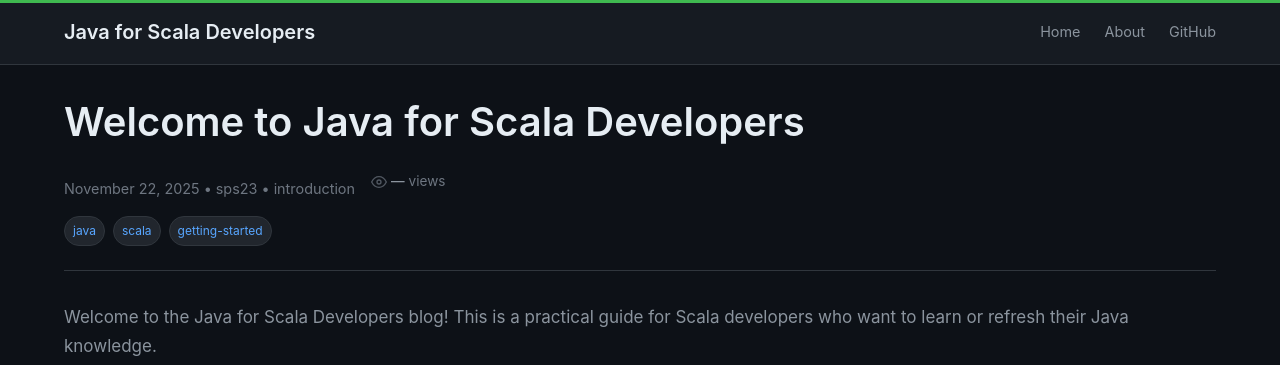
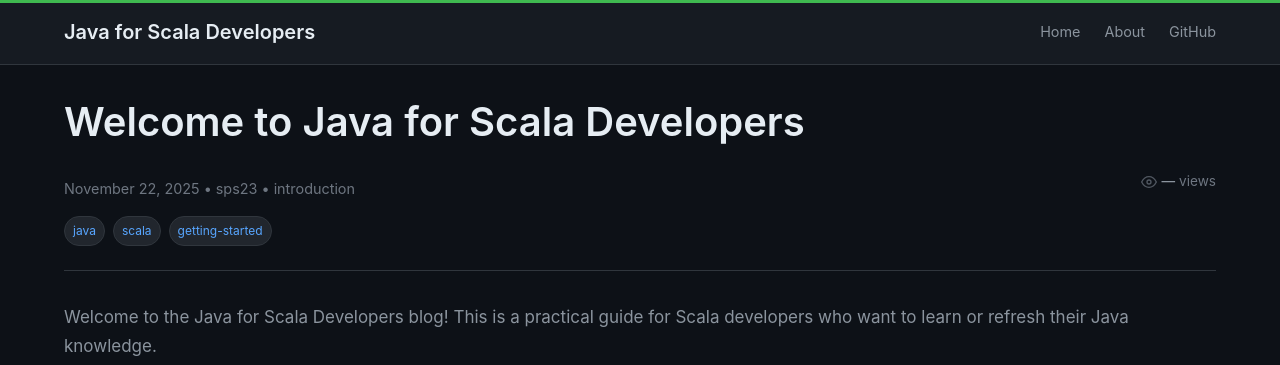
Before and after one commit to sps23/java-for-scala-devs, a Jekyll site: the page built from blog/_posts/2025-11-22-welcome-to-java-for-scala-devs.md, in a window 1280 px wide. Shown: the top 365 px of the page. Built offline with Jekyll 4.4.1, drawn with Linux system fonts in a browser that asks for light colours.

Commit message:
Fix view counter alignment - right-justify and improve mobile layout
Co-authored-by: sps23 <58396310+sps23@users.noreply.github.com>

```diff
--- a/blog/_includes/post-template2.html
+++ b/blog/_includes/post-template2.html
@@ -64,17 +64,21 @@
           <span class="post-card-category">{{ page.categories.first }}</span>
           {% endif %}
           <h1 class="article-title">{{ page.title }}</h1>
+          <div class="article-meta-wrapper">
             <div class="article-meta">
               <span><time datetime="{{ page.date | date_to_xmlschema }}">{{ page.date | date: "%B %-d, %Y" }}</time></span>
               {% if page.author %}<span>By {{ page.author }}</span>{% endif %}
               <span>{{ content | number_of_words | divided_by: 200 | plus: 1 }} min read</span>
+            </div>
+            <div class="article-stats">
               <span class="stat-item" title="Page views">
                 <svg class="stat-icon" width="14" height="14" viewBox="0 0 24 24" fill="none" stroke="currentColor" stroke-width="2">
                   <path d="M1 12s4-8 11-8 11 8 11 8-4 8-11 8-11-8-11-8z"></path>
                   <circle cx="12" cy="12" r="3"></circle>
                 </svg>
-              <span class="view-count" data-path="{{ page.url }}">—</span>
+                <span class="view-count" data-path="{{ page.url }}">—</span> views
               </span>
+            </div>
           </div>
         </header>
 
--- a/blog/_includes/post-template3.html
+++ b/blog/_includes/post-template3.html
@@ -23,17 +23,21 @@
       <span class="article-category">{{ page.categories.first }}</span>
       {% endif %}
       <h1 class="article-title">{{ page.title }}</h1>
+      <div class="article-meta-wrapper">
         <div class="article-meta">
           <span><time datetime="{{ page.date | date_to_xmlschema }}">{{ page.date | date: "%B %-d, %Y" }}</time></span>
           {% if page.author %}<span>By {{ page.author }}</span>{% endif %}
           <span>{{ content | number_of_words | divided_by: 200 | plus: 1 }} min read</span>
+        </div>
+        <div class="article-stats">
           <span class="stat-item" title="Page views">
             <svg class="stat-icon" width="14" height="14" viewBox="0 0 24 24" fill="none" stroke="currentColor" stroke-width="2">
               <path d="M1 12s4-8 11-8 11 8 11 8-4 8-11 8-11-8-11-8z"></path>
               <circle cx="12" cy="12" r="3"></circle>
             </svg>
-          <span class="view-count" data-path="{{ page.url }}">—</span>
+            <span class="view-count" data-path="{{ page.url }}">—</span> views
           </span>
+        </div>
       </div>
     </header>
 
--- a/blog/assets/css/template1-minimal-dark.css
+++ b/blog/assets/css/template1-minimal-dark.css
@@ -620,6 +620,7 @@ tr:last-child td {
   display: flex;
   flex-wrap: wrap;
   align-items: center;
+  justify-content: space-between;
   gap: var(--space-md);
   margin-bottom: var(--space-sm);
 }
@@ -632,6 +633,7 @@ tr:last-child td {
   display: flex;
   align-items: center;
   gap: var(--space-md);
+  margin-left: auto;
 }
 
 .stat-item {
@@ -727,12 +729,20 @@ tr:last-child td {
 /* Responsive adjustments for stats */
 @media (max-width: 768px) {
   .article-meta-wrapper {
-    flex-direction: column;
-    align-items: flex-start;
+    flex-direction: row;
+    flex-wrap: wrap;
+    align-items: center;
+    justify-content: space-between;
+  }
+
+  .article-meta-wrapper .article-meta {
+    flex: 1;
+    min-width: 0;
   }
 
   .article-stats {
-    margin-top: var(--space-xs);
+    margin-top: 0;
+    margin-left: auto;
   }
 
   .stats-grid {
```
Also changed, not shown: blog/assets/css/template2-tech-pro.css (+20 -0 lines), blog/assets/css/template3-dev-journal.css (+20 -0 lines). Lines whose indentation alone changed are shown as unchanged.
